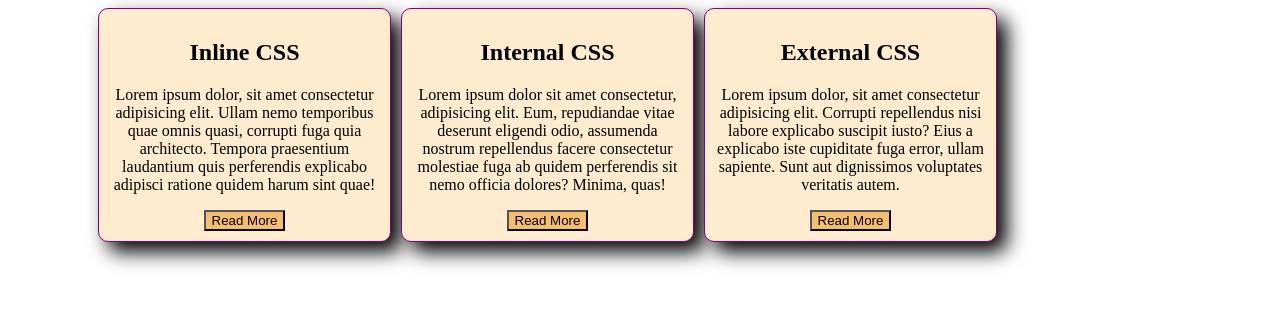
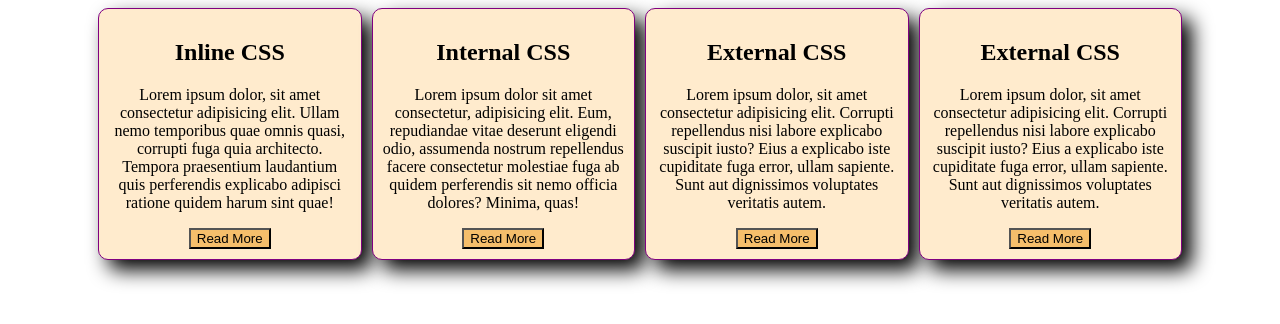
Before and after one commit to mhshihab2604/Task, a plain HTML site: page index.html in a window 1280 px wide. Drawn offline with Linux system fonts and the light colour scheme.

Commit message:
second commit

```diff
--- a/index.html
+++ b/index.html
@@ -47,6 +47,11 @@
                 <p>Lorem ipsum dolor, sit amet consectetur adipisicing elit. Corrupti repellendus nisi labore explicabo suscipit iusto? Eius a explicabo iste cupiditate fuga error, ullam sapiente. Sunt aut dignissimos voluptates veritatis autem.</p>
                 <button>Read More</button>
             </div>
+            <div class="external">
+                <h2>External CSS</h2>
+                <p>Lorem ipsum dolor, sit amet consectetur adipisicing elit. Corrupti repellendus nisi labore explicabo suscipit iusto? Eius a explicabo iste cupiditate fuga error, ullam sapiente. Sunt aut dignissimos voluptates veritatis autem.</p>
+                <button>Read More</button>
+            </div>
    </div>
 </body>
 </html>
```
